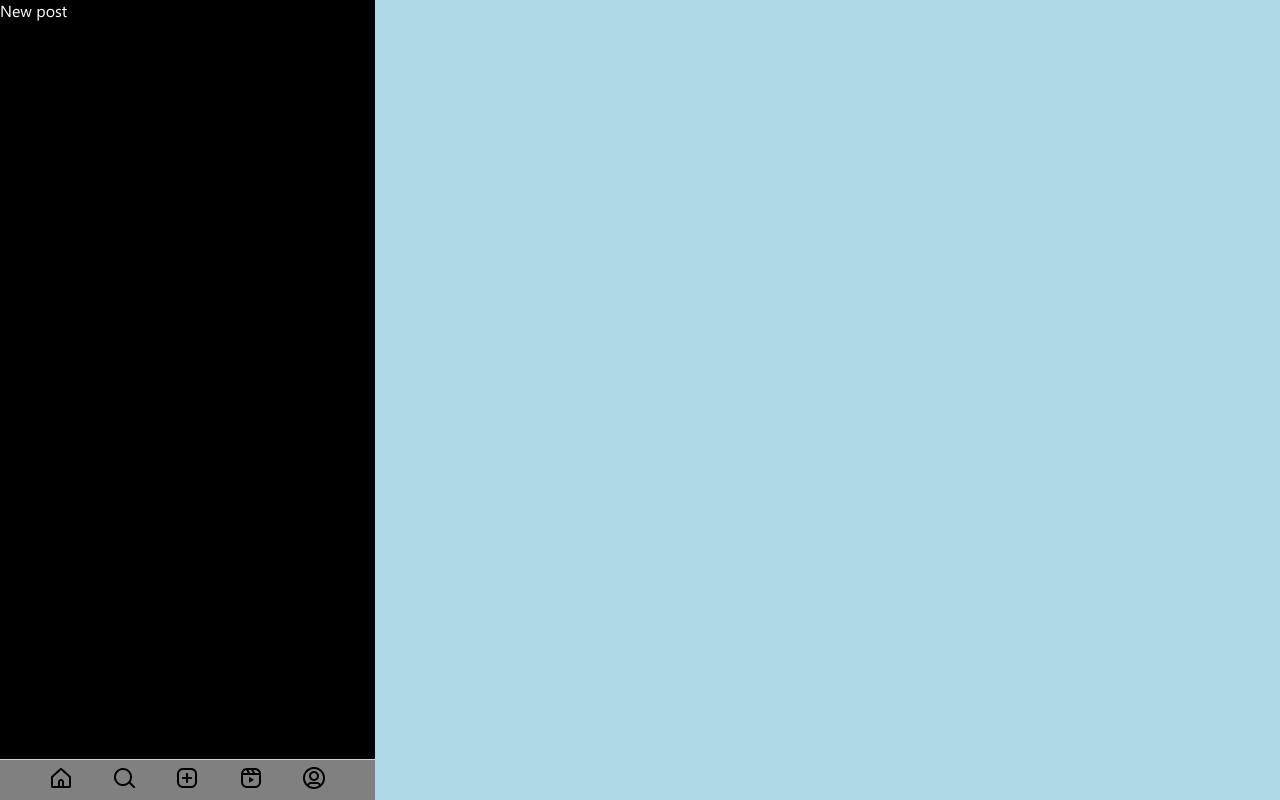
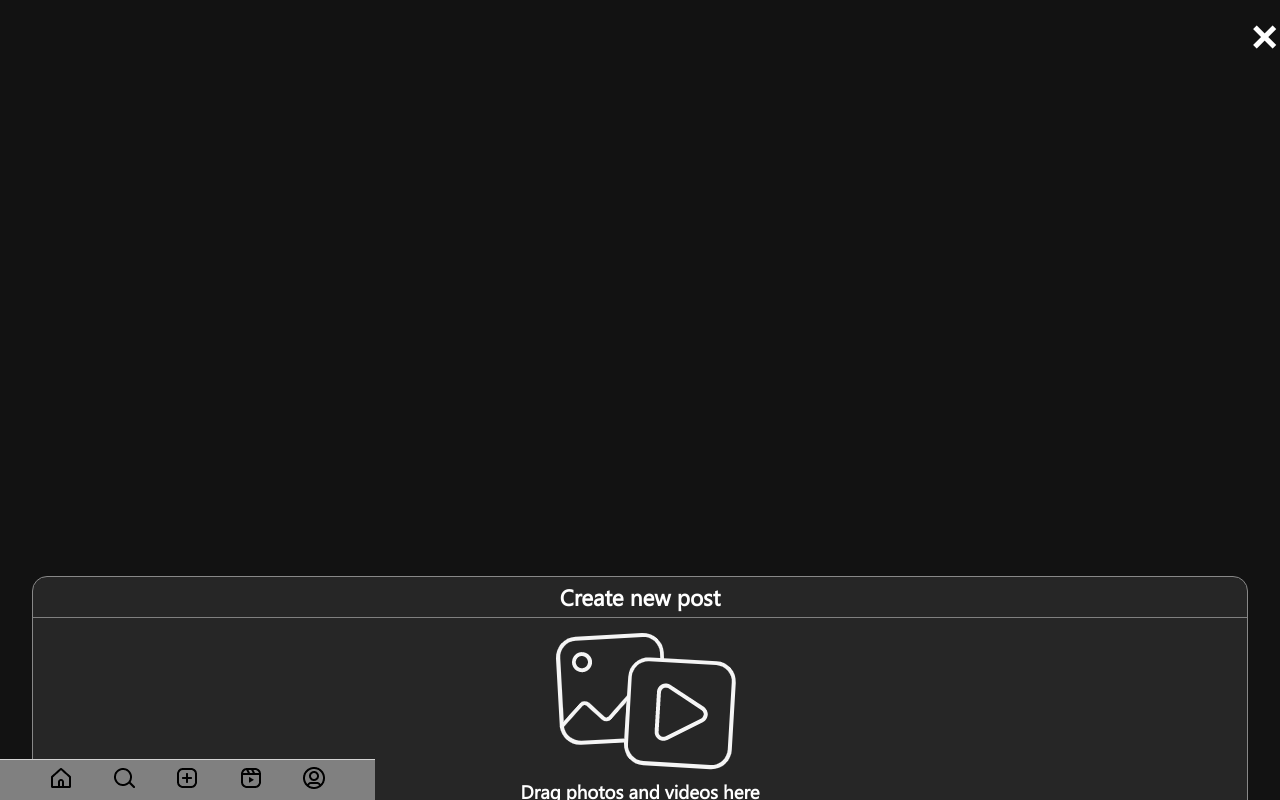
Before and after one commit to VitorGuedesMadeira/Instagram-Clone, a React (Create React App) app: page /new-post in a window 1280 px wide. Built offline with nearby package versions, Linux system fonts and the light colour scheme.

Commit message:
Create a component to create a new post and its styles

```diff
--- a/src/components/NewPost/NewPost.js
+++ b/src/components/NewPost/NewPost.js
@@ -1,12 +1,70 @@
-import React, { useEffect } from 'react';
+import React, { useState } from 'react';
+import { useDispatch } from 'react-redux';
+import postNewPost from '../../redux/thunks/newPostThunk';
+import uploadIcon from '../../assets/icons/upload.png';
 import './NewPost.scss';
 
 const NewPost = () => {
-  useEffect(() => {
-    window.scrollTo(20, 0);
-  });
+  const [images, setImages] = useState([]);
+  const [title, setTitle] = useState('');
+  const dispatch = useDispatch();
 
-  return <div id="new-post-section-wrapper">New post</div>;
+  const handleSubmit = (e) => {
+    e.preventDefault();
+    const formData = new FormData();
+    formData.append('post[user_id]', 1);
+    formData.append('post[title]', title);
+    images.forEach((image) => {
+      formData.append('post[images][]', image);
+    });
+    dispatch(postNewPost(formData));
+  };
+
+  const handleImageUpload = (event) => {
+    const files = Array.from(event.target.files);
+    setImages(files);
+  };
+
+  return (
+    <div className="modal">
+      <button type="submit" className="close">
+        &times;
+      </button>
+      <div className="modal-content">
+        <div className="modal-head">
+          <h2>Create new post</h2>
+        </div>
+        <div className="modal-body">
+          <img src={uploadIcon} alt="Drag images symbol" />
+          <h3>Drag photos and videos here</h3>
+          <form onSubmit={handleSubmit}>
+            <label htmlFor="file-upload" className="custom-file-upload">
+              Select From Computer
+              <input
+                id="file-upload"
+                type="file"
+                onChange={handleImageUpload}
+                accept="image/*"
+                multiple
+              />
+            </label>
+
+            <input
+              type="text"
+              placeholder="title"
+              name="title"
+              className="title-input-box"
+              value={title}
+              onChange={(e) => {
+                setTitle(e.target.value);
+              }}
+            />
+            <input className="post-submit" type="submit" value="Post" />
+          </form>
+        </div>
+      </div>
+    </div>
+  );
 };
 
 export default NewPost;
--- a/src/components/NewPost/NewPost.scss
+++ b/src/components/NewPost/NewPost.scss
@@ -3,3 +3,82 @@
   color: white;
   height: 100vh;
 }
+
+input[type="file"] {
+  display: none;
+}
+
+.modal {
+  position: fixed;
+  z-index: 1;
+  left: 0;
+  top: 0;
+  width: 100vw;
+  height: 100vh;
+  overflow: auto;
+  background-color: rgba(18, 18, 18);
+  display: flex;
+  flex-direction: column;
+}
+
+.modal-content {
+  background-color: #262626;
+  border-radius: 15px;
+  margin: 40% auto;
+  border: 1px solid #888;
+  width: 95%;
+  color: white;
+}
+
+.modal-head {
+  display: flex;
+  justify-content: center;
+  align-items: center;
+  font-size: 15px;
+  padding: 5px;
+  border-bottom: 1px solid grey;
+}
+
+.close {
+  font-size: 48px;
+  font-weight: bold;
+  color: white;
+  background: rgb(18, 18, 18);
+  border: none;
+  cursor: pointer;
+  align-self: flex-end;
+}
+
+.close:hover,
+.close:focus {
+  color: black;
+  text-decoration: none;
+  cursor: pointer;
+}
+
+.modal-body {
+  display: flex;
+  flex-direction: column;
+  align-items: center;
+}
+
+.custom-file-upload {
+  background: rgb(0, 149, 246);
+  padding: 5px;
+  border-radius: 5px;
+}
+
+form {
+  padding: 20px;
+  display: flex;
+  flex-direction: column;
+  gap: 10px;
+}
+
+input[type='text'] {
+  padding: 10px;
+  border: none;
+  border-bottom: 1px solid #262626;
+  width: 100%;
+  margin-bottom: 20px;
+}
```
